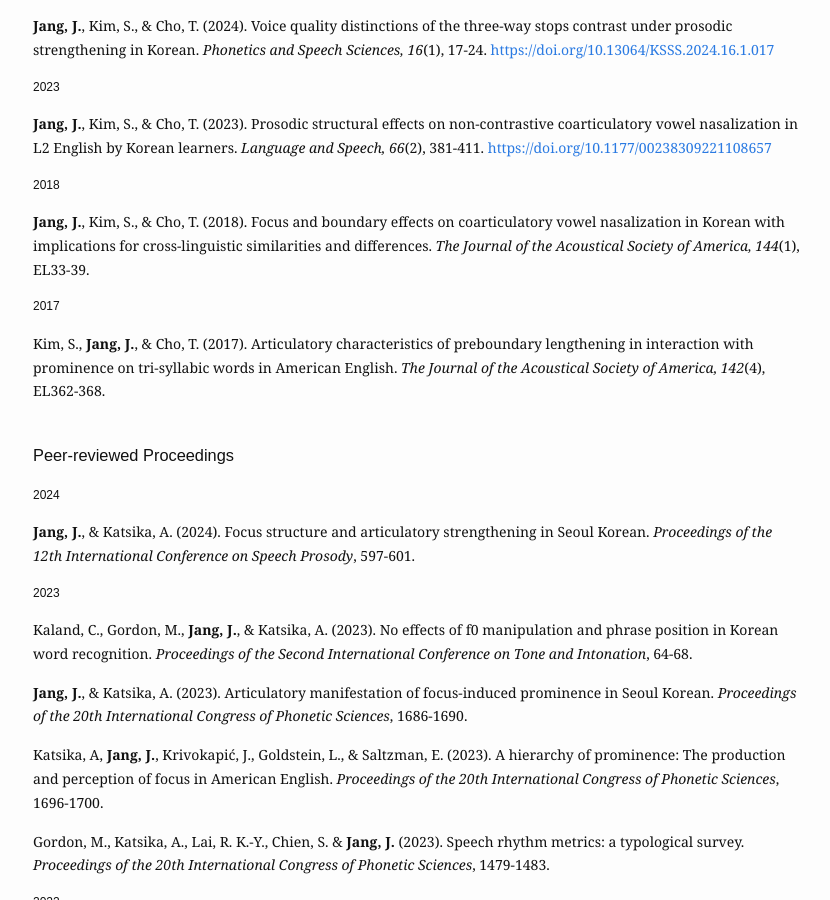
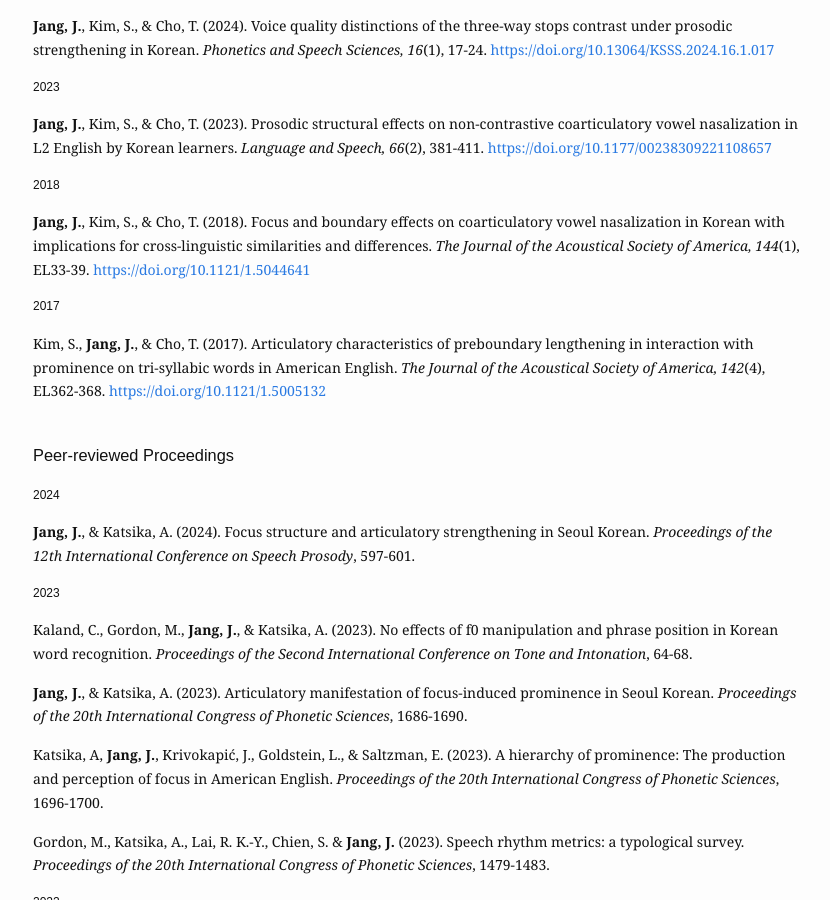
Before and after one commit to jiyoungj/jiyoungj.github.io, a Jekyll site: the page built from research.md, in a window 1280 px wide and 900 px high, scrolled down 575 px. Shown: the whole window, without its empty margins (222-1052 px from the left). Built offline with Jekyll 4.4.1, drawn with Linux system fonts in a browser that asks for light colours; some web fonts are replaced; some of the changed lines change nothing that is shown.

Commit message:
Update research.md

```diff
--- a/research.md
+++ b/research.md
@@ -30,11 +30,11 @@ Phonetics, L2 phonetics, prosody, speech production and perception, computationa
 
   <h4>2018</h4>
 
-   <b>Jang, J.</b>, Kim, S., & Cho, T. (2018). Focus and boundary effects on coarticulatory vowel nasalization in Korean with implications for cross-linguistic similarities and differences. <em>The Journal of the Acoustical Society of America, 144</em>(1), EL33-39.
+   <b>Jang, J.</b>, Kim, S., & Cho, T. (2018). Focus and boundary effects on coarticulatory vowel nasalization in Korean with implications for cross-linguistic similarities and differences. <em>The Journal of the Acoustical Society of America, 144</em>(1), EL33-39. <a href="https://doi.org/10.1121/1.5044641">https://doi.org/10.1121/1.5044641</a>
 
   <h4>2017</h4>
 
-   Kim, S., <b>Jang, J.</b>, & Cho, T. (2017). Articulatory characteristics of preboundary lengthening in interaction with prominence on tri-syllabic words in American English. <em>The Journal of the Acoustical Society of America, 142</em>(4), EL362-368.
+   Kim, S., <b>Jang, J.</b>, & Cho, T. (2017). Articulatory characteristics of preboundary lengthening in interaction with prominence on tri-syllabic words in American English. <em>The Journal of the Acoustical Society of America, 142</em>(4), EL362-368. <a href="https://doi.org/10.1121/1.5005132">https://doi.org/10.1121/1.5005132</a>
 
 
 <h6 style="font-size:5px"><br></h6>
```
